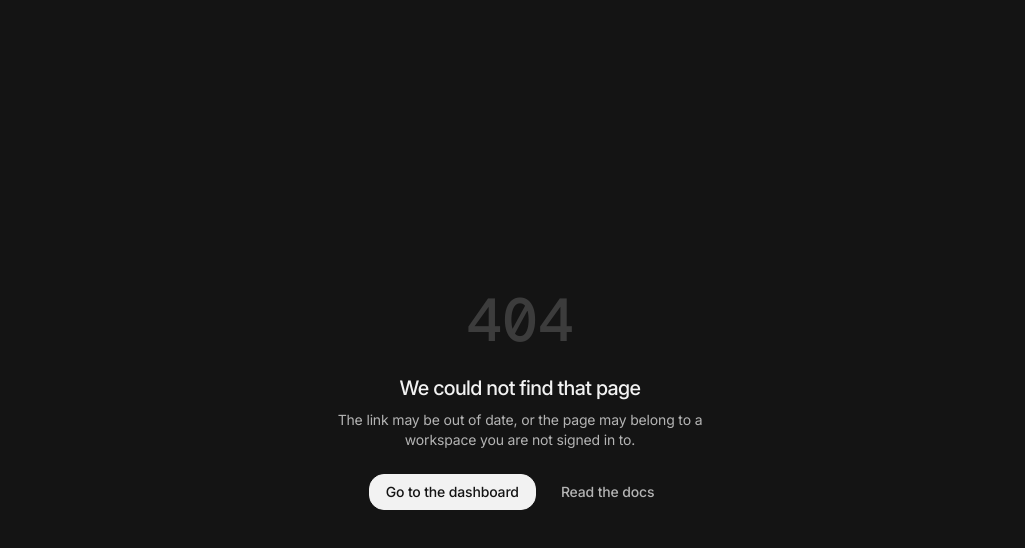
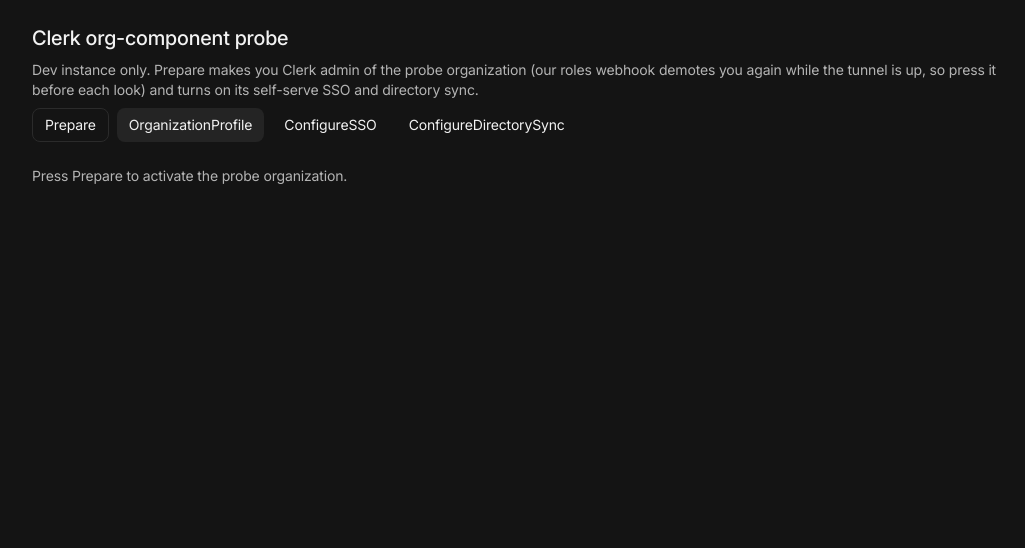
Before and after one commit to i10-tech/i10, a Next.js app in the folder apps/console/: page /probe/clerk in a window 1280 px wide. Before the commit this address had no page. Shown: the top 548 px of the page, without its empty margins (120-1145 px from the left). Built offline with nearby package versions, Linux system fonts and the light colour scheme; no server answers.

Commit message:
chore(console): add a dev-only page for studying clerk's organization components

```diff
--- /dev/null
+++ b/apps/console/app/probe/clerk/actions.ts
@@ -0,0 +1,97 @@
+"use server"
+
+import { auth, clerkClient } from "@clerk/nextjs/server"
+
+/**
+ * The Clerk org-component probe's one server action: make (or find) a Clerk
+ * organization that exists only to study Clerk's own self-serve SSO and
+ * directory sync, with the signed-in person as its Clerk admin.
+ *
+ * ⚠ DEV INSTANCE ONLY, TWICE OVER. A production build folds the first check to
+ * a throw, and a live key is refused, so this can never touch the production
+ * instance (where "no Clerk enterprise connections", sso.md, is a hard rule).
+ *
+ * ⚠ OUR ROLES WEBHOOK DEMOTES THE ADMIN AGAIN while the dev tunnel is up
+ * (roles.ts `fixClerkRole`). Clerk's components need `org:admin`, so the page
+ * calls this again before each look; it re-promotes.
+ */
+
+const SLUG = "clerk-sso-probe"
+const CLERK_API = "https://api.clerk.com/v1"
+
+export interface ProbeState {
+  orgId: string
+  role: string
+  selfServeSso: boolean | null
+  selfServeDirectorySync: boolean | null
+  connections: unknown[]
+}
+
+function devKey(): string {
+  if (process.env.NODE_ENV === "production") throw new Error("the probe is dev only")
+  const key = process.env.CLERK_SECRET_KEY ?? ""
+  if (!key.startsWith("sk_test_"))
+    throw new Error("the probe runs on the dev Clerk instance only")
+  return key
+}
+
+/** The self-serve switches are not in the SDK's types; the raw API takes them. */
+async function setSelfServe(key: string, orgId: string) {
+  const res = await fetch(`${CLERK_API}/organizations/${orgId}`, {
+    method: "PATCH",
+    headers: { Authorization: `Bearer ${key}`, "Content-Type": "application/json" },
+    body: JSON.stringify({
+      self_serve_sso_enabled: true,
+      self_serve_directory_sync_enabled: true,
+    }),
+  })
+  const body = (await res.json()) as Record<string, unknown>
+  if (!res.ok) throw new Error(`Clerk refused the self-serve switches: ${JSON.stringify(body)}`)
+  return body
+}
+
+export async function ensureProbeOrg(): Promise<ProbeState> {
+  const key = devKey()
+  const { userId } = await auth()
+  if (!userId) throw new Error("sign in first")
+  const clerk = await clerkClient()
+
+  const org =
+    (await clerk.organizations.getOrganization({ slug: SLUG }).catch(() => null)) ??
+    (await clerk.organizations.createOrganization({
+      name: "Clerk SSO probe",
+      slug: SLUG,
+      createdBy: userId,
+    }))
+
+  const { data: mine } = await clerk.organizations.getOrganizationMembershipList({
+    organizationId: org.id,
+    userId: [userId],
+  })
+  const membership = mine[0]
+  if (!membership)
+    await clerk.organizations.createOrganizationMembership({
+      organizationId: org.id,
+      userId,
+      role: "org:admin",
+    })
+  else if (membership.role !== "org:admin")
+    await clerk.organizations.updateOrganizationMembership({
+      organizationId: org.id,
+      userId,
+      role: "org:admin",
+    })
+
+  const flags = await setSelfServe(key, org.id)
+  const { data: connections } = await clerk.enterpriseConnections.getEnterpriseConnectionList({
+    organizationId: org.id,
+  })
+
+  return {
+    orgId: org.id,
+    role: "org:admin",
+    selfServeSso: (flags.self_serve_sso_enabled as boolean | undefined) ?? null,
+    selfServeDirectorySync: (flags.self_serve_directory_sync_enabled as boolean | undefined) ?? null,
+    connections: connections.map((c) => JSON.parse(JSON.stringify(c)) as unknown),
+  }
+}
--- /dev/null
+++ b/apps/console/app/probe/clerk/page.tsx
@@ -0,0 +1,16 @@
+import { notFound } from "next/navigation"
+import { ClerkProbe } from "./probe"
+
+export const metadata = { title: "Clerk probe" }
+
+/**
+ * A dev-only page for studying Clerk's own organization components:
+ * `<OrganizationProfile>` (its Security page) and the self-serve
+ * `ConfigureSSO` / `ConfigureDirectorySync` wizards. We never ship these
+ * (we own every UI); this is for reading Clerk's flow and its Frontend API
+ * calls in the browser. Gone from a production build: `NODE_ENV` folds.
+ */
+export default function Page() {
+  if (process.env.NODE_ENV === "production") notFound()
+  return <ClerkProbe />
+}
--- /dev/null
+++ b/apps/console/app/probe/clerk/probe.tsx
@@ -0,0 +1,101 @@
+"use client"
+
+import { useEffect, useRef, useState } from "react"
+import { OrganizationProfile, useAuth, useClerk } from "@clerk/nextjs"
+import { ensureProbeOrg, type ProbeState } from "./actions"
+
+type Mount = (node: HTMLDivElement, props?: Record<string, unknown>) => void
+type Unmount = (node: HTMLDivElement) => void
+
+/**
+ * Mounts one of Clerk's internal components by name, if the clerk-js loaded at
+ * runtime has it. They are not exported as React components in our SDK
+ * version, so feature-detect on the instance instead of trusting the types.
+ */
+function InternalMount({ name }: { name: "ConfigureSSO" | "ConfigureDirectorySync" }) {
+  const clerk = useClerk() as unknown as Record<string, unknown>
+  const node = useRef<HTMLDivElement>(null)
+  const mount = clerk[`__internal_mount${name}`] as Mount | undefined
+  const unmount = clerk[`__internal_unmount${name}`] as Unmount | undefined
+
+  useEffect(() => {
+    const el = node.current
+    if (!el || !mount) return
+    mount.call(clerk, el, {})
+    return () => unmount?.call(clerk, el)
+  }, [clerk, mount, unmount])
+
+  if (!mount) return <p className="text-sm text-muted-foreground">This clerk-js has no {name}.</p>
+  return <div ref={node} />
+}
+
+const TABS = ["OrganizationProfile", "ConfigureSSO", "ConfigureDirectorySync"] as const
+
+export function ClerkProbe() {
+  const { orgId } = useAuth()
+  const clerk = useClerk()
+  const [state, setState] = useState<ProbeState | null>(null)
+  const [error, setError] = useState<string | null>(null)
+  const [tab, setTab] = useState<(typeof TABS)[number]>("OrganizationProfile")
+
+  async function prepare() {
+    setError(null)
+    try {
+      const next = await ensureProbeOrg()
+      // Clerk's components act on the ACTIVE organization.
+      if (orgId !== next.orgId) await clerk.setActive({ organization: next.orgId })
+      setState(next)
+    } catch (e) {
+      setError(e instanceof Error ? e.message : String(e))
+    }
+  }
+
+  const active = state && orgId === state.orgId
+
+  return (
+    <main className="mx-auto flex max-w-5xl flex-col gap-6 p-6">
+      <header className="flex flex-col gap-2">
+        <h1 className="text-xl font-medium">Clerk org-component probe</h1>
+        <p className="text-sm text-muted-foreground">
+          Dev instance only. Prepare makes you Clerk admin of the probe organization (our roles
+          webhook demotes you again while the tunnel is up, so press it before each look) and turns
+          on its self-serve SSO and directory sync.
+        </p>
+        <div className="flex gap-2">
+          <button className="rounded-md border px-3 py-1.5 text-sm" onClick={() => void prepare()}>
+            Prepare
+          </button>
+          {TABS.map((t) => (
+            <button
+              key={t}
+              className={`rounded-md px-3 py-1.5 text-sm ${tab === t ? "bg-accent" : ""}`}
+              onClick={() => setTab(t)}
+            >
+              {t}
+            </button>
+          ))}
+        </div>
+        {error && <p className="text-sm text-red-600">{error}</p>}
+      </header>
+
+      {active ? (
+        <section key={tab}>
+          {tab === "OrganizationProfile" ? (
+            <OrganizationProfile routing="hash" />
+          ) : (
+            <InternalMount name={tab} />
+          )}
+        </section>
+      ) : (
+        <p className="text-sm text-muted-foreground">Press Prepare to activate the probe organization.</p>
+      )}
+
+      {state && (
+        <details>
+          <summary className="cursor-pointer text-sm">Backend view of the probe organization</summary>
+          <pre className="overflow-x-auto text-xs">{JSON.stringify(state, null, 2)}</pre>
+        </details>
+      )}
+    </main>
+  )
+}
```
